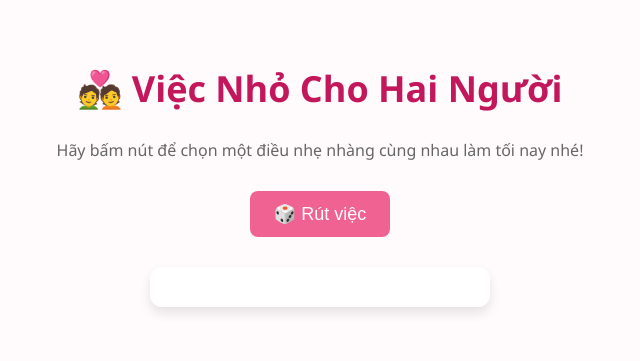
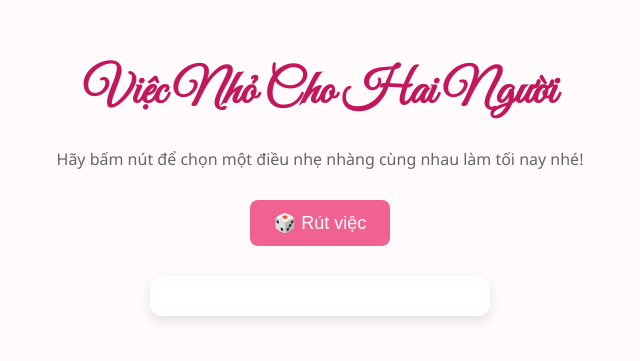
Before and after one commit to tarothealer/relax, a plain HTML site: page index.html in a window 1280 px wide. Shown: the part 255-616 px from the top of the page, without its empty margins (320-960 px from the left). Drawn offline with Linux system fonts and the light colour scheme.

Commit message:
Update index.html

```diff
--- a/index.html
+++ b/index.html
@@ -3,6 +3,7 @@
 <head>
   <meta charset="UTF-8">
   <title>Việc Nhỏ Cho Hai Người</title>
+  <link href="https://fonts.googleapis.com/css2?family=Great+Vibes&display=swap" rel="stylesheet">
   <style>
     body {
       font-family: 'Segoe UI', sans-serif;
@@ -17,8 +18,9 @@
     }
 
     h1 {
+      font-family: 'Great Vibes', cursive;
+      font-size: 48px;
       color: #c2185b;
-      font-size: 36px;
       margin-bottom: 10px;
     }
 
@@ -57,7 +59,7 @@
 </head>
 <body>
 
-  <h1>💑 Việc Nhỏ Cho Hai Người</h1>
+  <h1>Việc Nhỏ Cho Hai Người</h1>
   <p class="intro">Hãy bấm nút để chọn một điều nhẹ nhàng cùng nhau làm tối nay nhé!</p>
   <button onclick="drawTask()">🎲 Rút việc</button>
 
```
